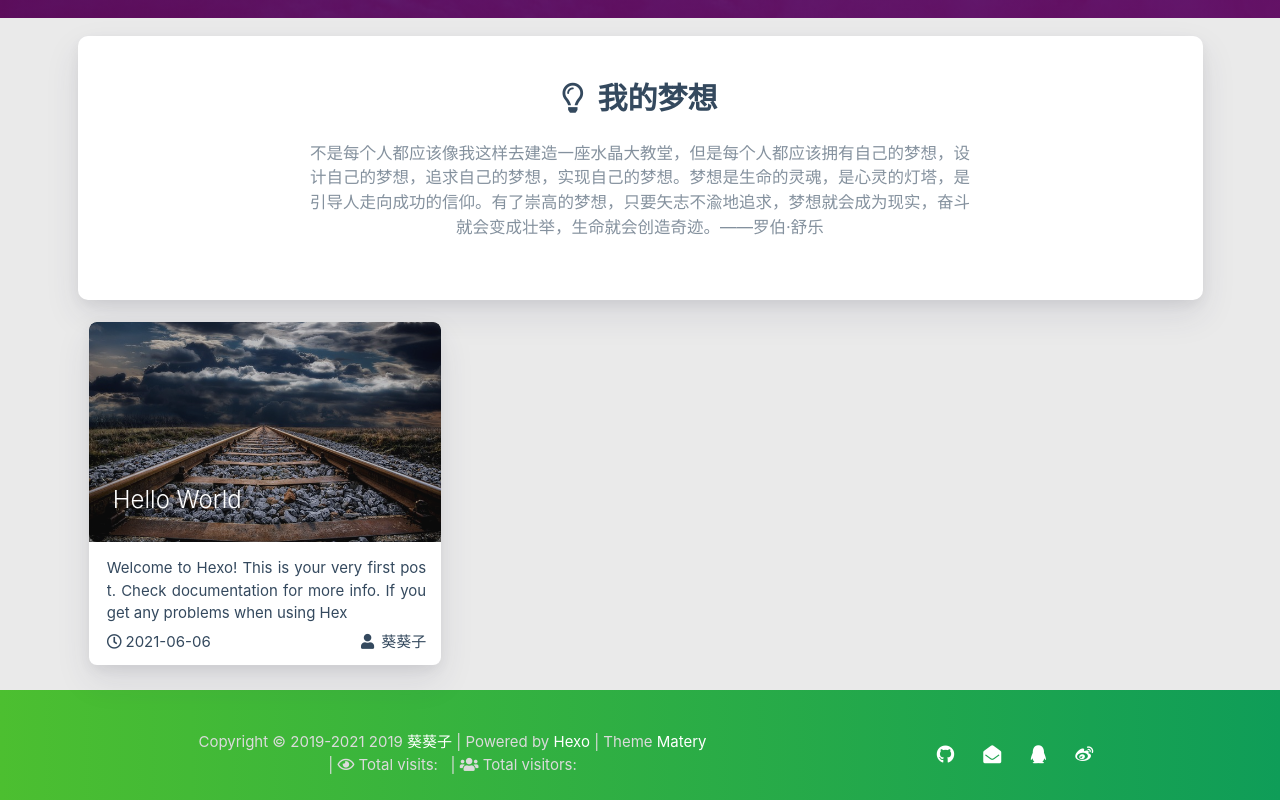
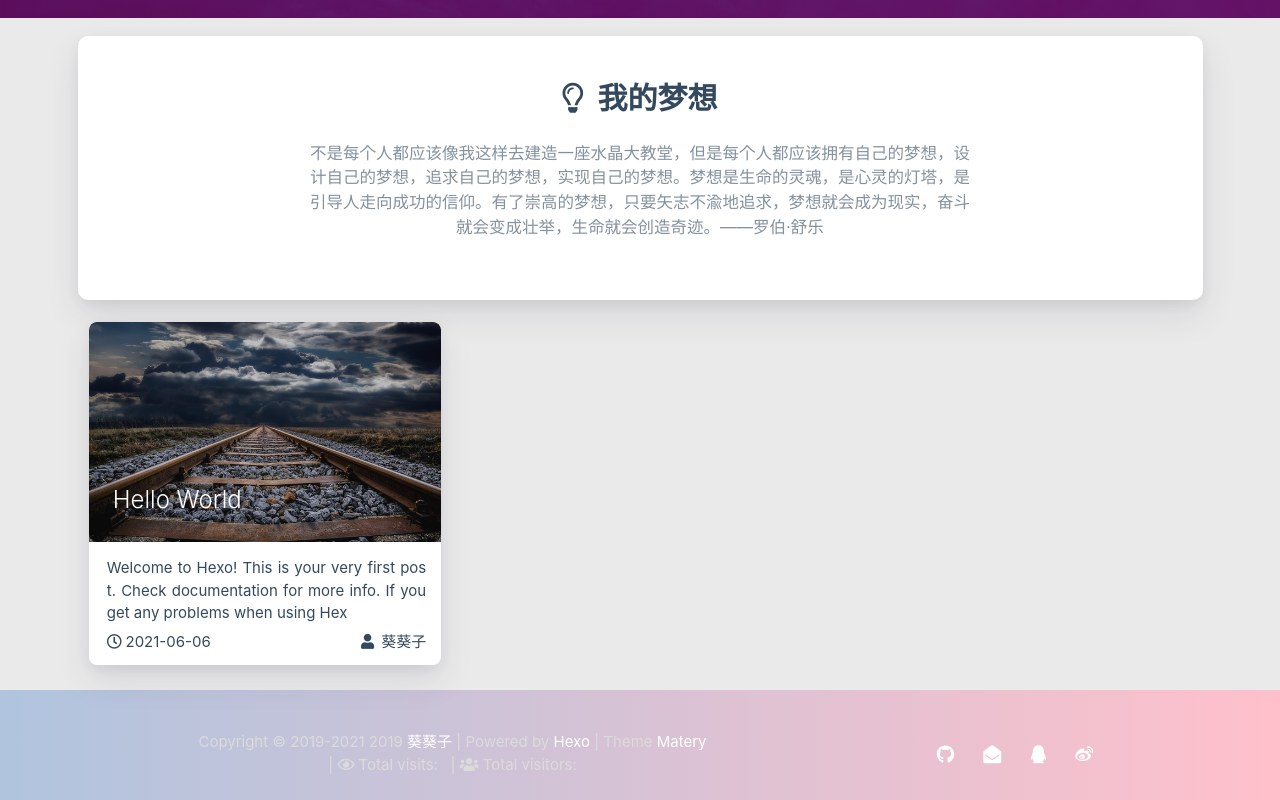
Before and after one commit to cjl19990124/cjl19990124.github.io, a plain HTML site: page index.html in a window 1280 px wide. Shown: the part 782-1582 px from the top of the page. Drawn offline with nearby package versions, Linux system fonts and the light colour scheme; some packages are replaced by stand-ins of ours; no server answers; a script that the page names is missing.

Commit message:
Update matery.css

```diff
--- a/css/matery.css
+++ b/css/matery.css
@@ -241,7 +241,7 @@ mark {
 }
 
 .bg-color {
-    background-image: linear-gradient(to right, #4cbf30 0%, #0f9d58 100%);
+    background-image: linear-gradient(to right, #B0C4DE 0%, #FFC0CB 100%);
 }
 
 .text-color {
```
